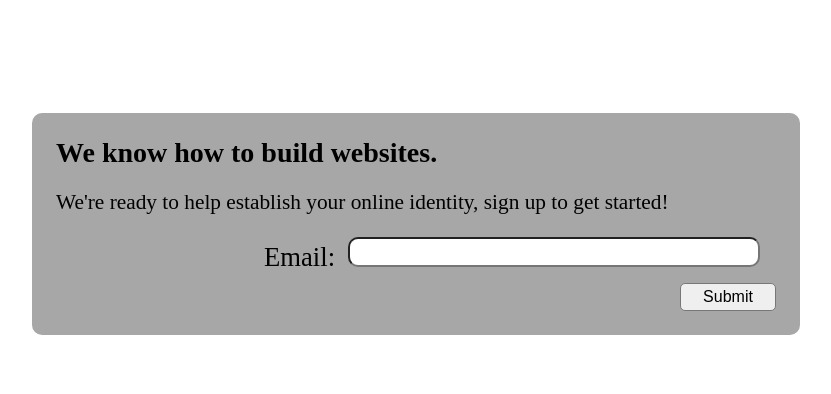
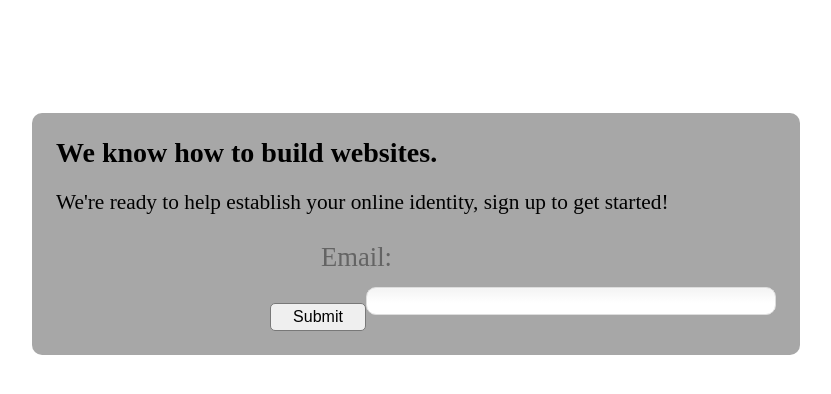
Before and after one commit to Christopotamus/manyphase, a Django app: template manyphase/manyphase/templates/construction.html in a window 1280 px wide. Shown: the part 330-724 px from the top of the page, without its empty margins (108-939 px from the left). Run offline with Django 3.2, Linux system fonts and the light colour scheme; the template is opened without the code that fills it: values that come from a table or form of the project are taken from there, others are empty; parts of the project's set-up code (start-up, migrations or seed data) failed here and were passed over; some libraries are stand-ins or nearby versions.

Commit message:
Fixed up the contact form, added a URL field as well as first and last name field to the "FullCustomerForm" model.

```diff
--- a/manyphase/manyphase/static/css/base.css
+++ b/manyphase/manyphase/static/css/base.css
@@ -75,3 +75,44 @@ html, body{
 .clearer{
     clear:both;
 }
+.contact{
+    position:relative;
+    color:rgb(100,100,100);
+}
+label{
+    float:left;
+    width:25%;
+    font-size:14pt;
+    line-height:2.0em;
+    margin-bottom:10px;
+    text-align:right;
+}
+input:not(#submit), textarea{
+    float:right;
+    display:block;
+    width:70%;
+    margin-bottom:10px;
+    font-size:12pt;
+    text-shadow: 0 0 1px white;
+    border:1px solid #DDD;
+    border-radius:3px;
+    -webkit-border-radius:3px;
+    -moz-border-radius:3px;
+    -webkit-gradient(linear, left top, left 15, from(white), color-stop(4%, #F4F4F4), to(white));
+    background-image: -webkit-gradient(linear, 0% 0%, 0% 15, from(white), color-stop(0.04, #F4F4F4), to(white));
+     -moz-linear-gradient(top, white, #F4F4F4 1px, white 15px);
+     padding:8px 6px;
+}
+textarea{
+    height:10em;
+    font-size:10pt;
+}
+.contact-options{
+    float:right;
+    text-align:right;
+}
+#submit{
+    float:right;
+    width:auto;
+    margin-top:10px 10px;
+}
```
Also changed, not shown: manyphase/manyphase/templates/contact.html (+15 -6 lines).
